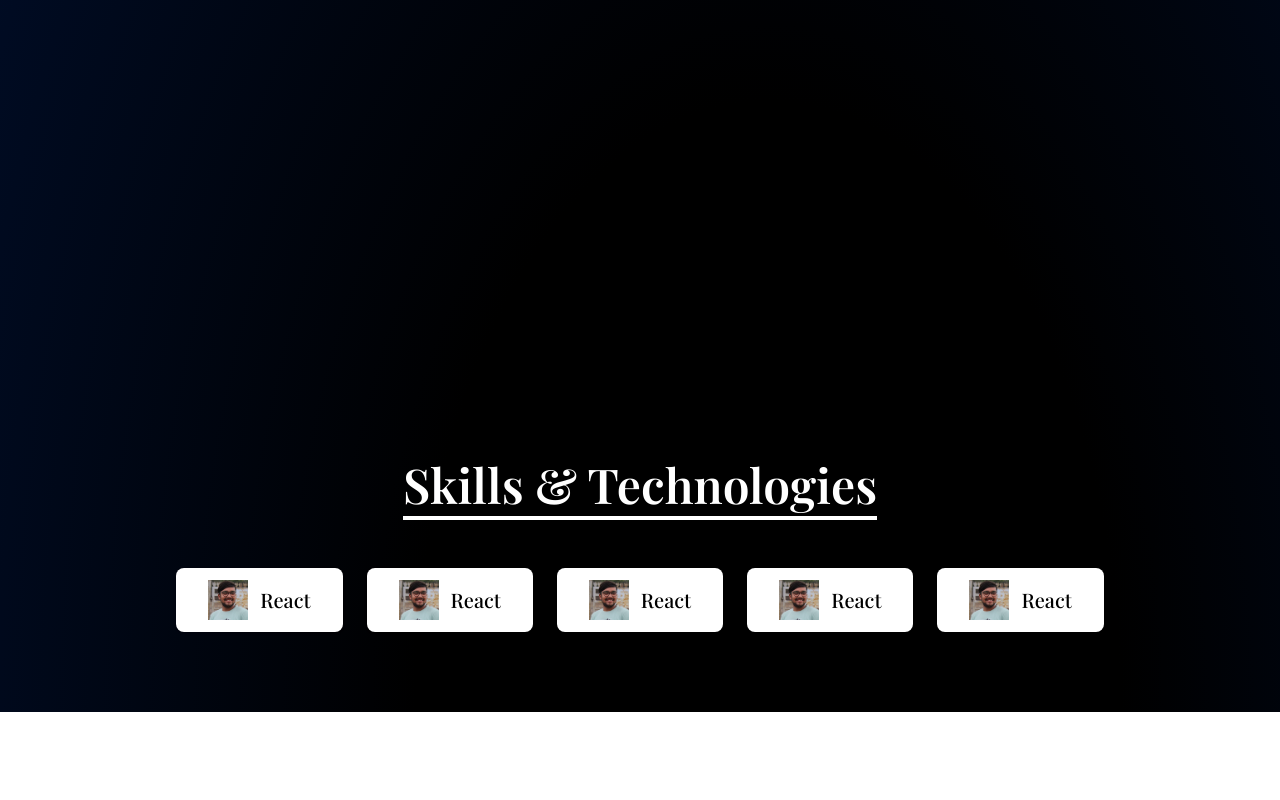
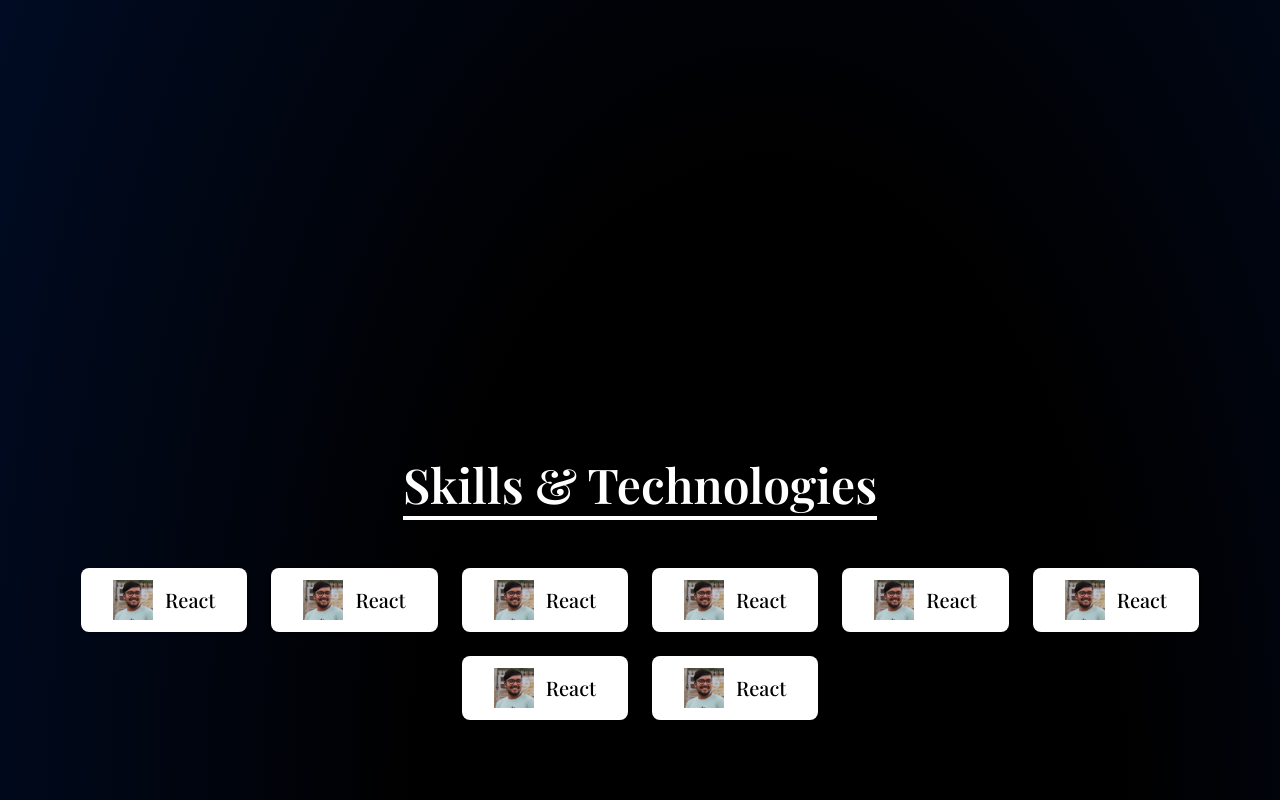
Before and after one commit to Mithlesh-15/mithlesh-portfolio, a React (Vite) app: page / in a window 1280 px wide. Shown: the part 1506-2306 px from the top of the page. Before the commit the page ends 2218 px from the top, so only its background shows below. Built offline with nearby package versions, Linux system fonts and the light colour scheme; a web font is replaced by a local one.

Commit message:
add hover effect and a tag in skills line

```diff
--- a/src/components/Skills.jsx
+++ b/src/components/Skills.jsx
@@ -1,7 +1,16 @@
 import React from "react";
 
 function Skills() {
-  const line1 = [{ name: "React" }, { name: "React" }, { name: "React" }, { name: "React" }, { name: "React" }];
+  const line1 = [
+    { name: "React", link: "https://react.dev" },
+    { name: "React", link: "https://react.dev" },
+    { name: "React", link: "https://react.dev" },
+    { name: "React", link: "https://react.dev" },
+    { name: "React", link: "https://react.dev" },
+    { name: "React", link: "https://react.dev" },
+    { name: "React", link: "https://react.dev" },
+    { name: "React", link: "https://react.dev" },
+  ];
   return (
     <section id="skills" className="w-full py-20 text-white">
       <div className="flex justify-center mx-auto max-w-6xl">
@@ -13,14 +22,20 @@ function Skills() {
       <div className="w-full flex justify-center px-4">
         <div className="text-black flex flex-wrap justify-center gap-6">
           {line1.map((item, index) => (
-            <div key={index} className="bg-white rounded-lg px-8 py-3 flex items-center gap-3 shadow-sm">
+            <a
+              key={index}
+              href={item.link}
+              target="_blank"
+              rel="noreferrer"
+              className="bg-white rounded-lg px-8 py-3 flex items-center gap-3 shadow-sm transition-transform duration-200 hover:scale-110"
+            >
               <img
                 src="/components/about/photo.jpeg"
                 alt={`${item.name} logo`}
                 className="w-8 h-8 sm:w-10 sm:h-10 object-contain "
               />
               <span className="font-medium text-xl">{item.name}</span>
-            </div>
+            </a>
           ))}
         </div>
       </div>
```
